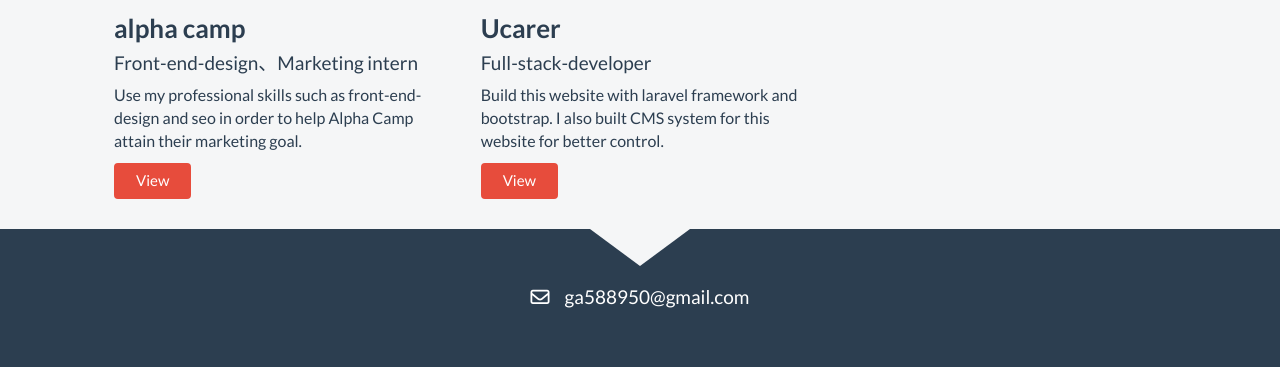
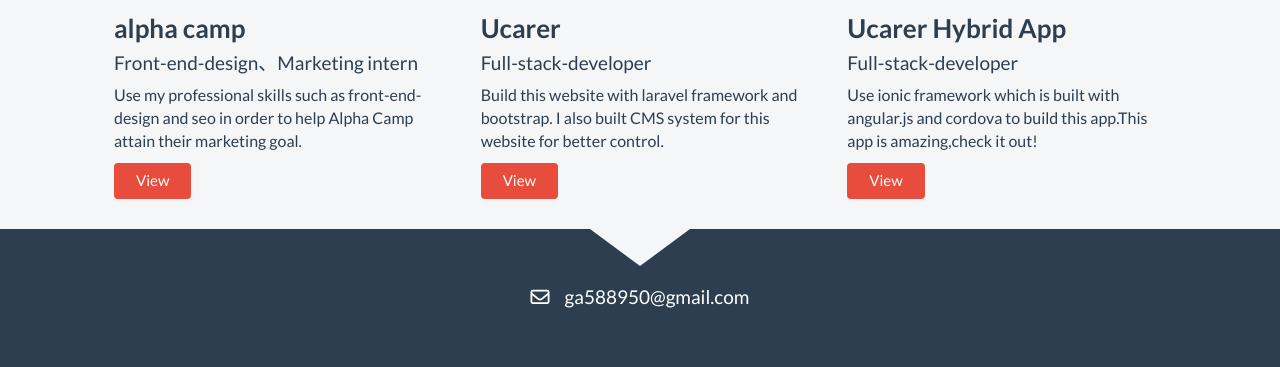
Before and after one commit to alvinLiu588950/introduction, a plain HTML site: page index.html in a window 1280 px wide. Shown: the part 2693-3060 px from the top of the page. Drawn offline with nearby package versions, Linux system fonts and the light colour scheme.

Commit message:
ui fixed

```diff
--- a/index.html
+++ b/index.html
@@ -139,7 +139,7 @@
                     </div>
                 </div>
             </div>
-            <div class="col-md-4 fade" >
+            <div class="col-md-4" >
                 <div class="thumbnail project__thumbnail">
                     <a href="https://play.google.com/store/apps/details?id=tw.ucarer.papp" target="_blank">
                         <img alt="" src="img/ucarer-app.png" class="project__screenshot" />
```
